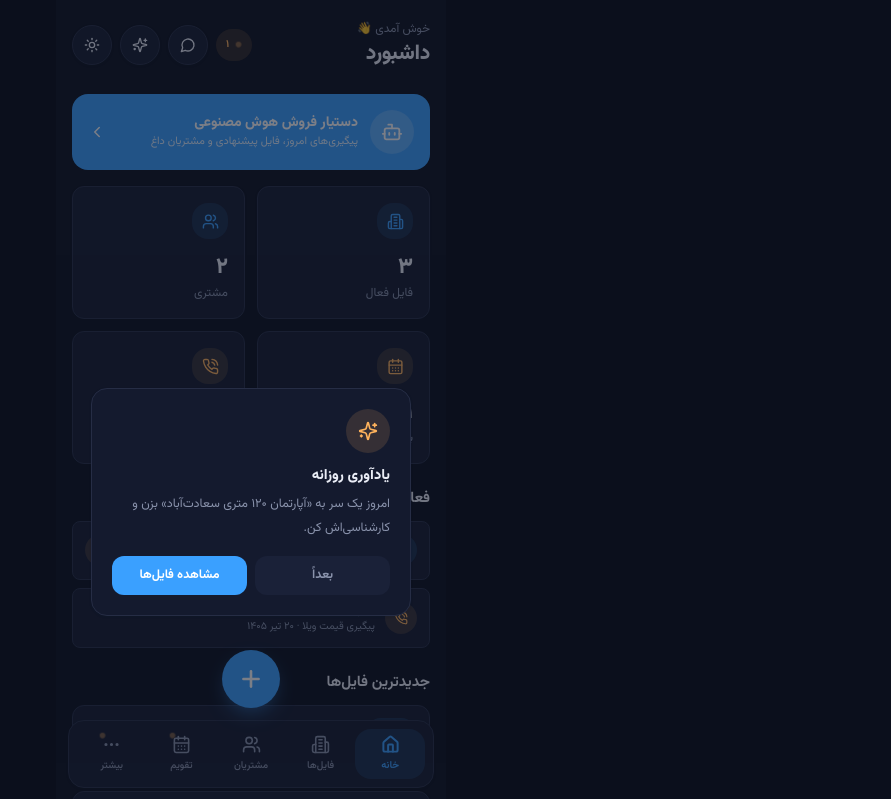
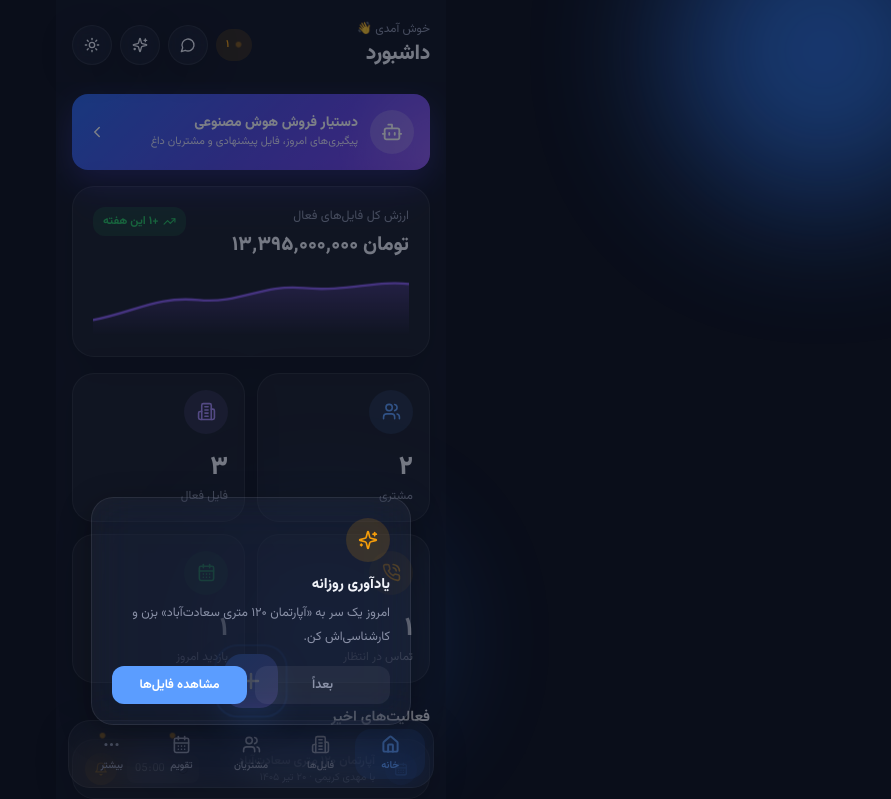
Before and after one commit to filmha3/Flora-crm, a React (Vite) app: page / in a window 1280 px wide. Shown: the top 799 px of the page, without its empty margins (389-1280 px from the left). Built offline with nearby package versions, Linux system fonts and the light colour scheme.

Commit message:
Add files via upload

```diff
--- a/src/App.jsx
+++ b/src/App.jsx
@@ -125,28 +125,35 @@ const STAGE_FILTERS = ["همه", "فعال", "در حال مذاکره", "فرو
 // ---------- Glassmorphism tokens ----------
 const T = {
   dark: {
-    bg: "#0B0F1C", orb1: "#0B0F1C", orb2: "#0B0F1C",
-    surface: "#141A2E", surface2: "#1A2138",
-    border: "#262D45", ink: "#EAEDF6", muted: "#8A93AC",
-    primary: "#3AA0FF", primarySoft: "rgba(58,160,255,0.14)",
-    attn: "#FFB35C", attnSoft: "rgba(255,179,92,0.14)",
-    danger: "#FF6B6F", dangerSoft: "rgba(255,107,111,0.14)",
-    success: "#34D399", successSoft: "rgba(52,211,153,0.14)",
+    bg: "#0A0E1A", orb1: "#2f7cf6", orb2: "#7c6ff5", orb3: "#2f7cf6",
+    surface: "rgba(255,255,255,0.04)", surface2: "rgba(255,255,255,0.06)",
+    border: "rgba(255,255,255,0.08)", ink: "#F0F2F8", muted: "#8B92A8",
+    primary: "#5B9DFF", primarySoft: "rgba(47,124,246,0.15)",
+    attn: "#F59E0B", attnSoft: "rgba(245,158,11,0.15)",
+    danger: "#EF4444", dangerSoft: "rgba(239,68,68,0.14)",
+    success: "#22C55E", successSoft: "rgba(34,197,94,0.15)",
+    purple: "#A78BFA", purpleSoft: "rgba(124,111,245,0.15)",
+    shadow: "0 8px 32px rgba(0,0,0,0.3)",
   },
   light: {
-    bg: "#F4F6FB", orb1: "#F4F6FB", orb2: "#F4F6FB",
-    surface: "#FFFFFF", surface2: "#F0F2F7",
-    border: "#E3E7EF", ink: "#1B2436", muted: "#6B7386",
-    primary: "#0B84FF", primarySoft: "#E7F2FF",
-    attn: "#FF9F43", attnSoft: "#FFF1E2",
-    danger: "#E5484D", dangerSoft: "#FDEBEC",
-    success: "#22C55E", successSoft: "#E8F9EF",
+    bg: "#F3F5FA", orb1: "#2f7cf6", orb2: "#7c6ff5", orb3: "#2f7cf6",
+    surface: "rgba(255,255,255,0.6)", surface2: "rgba(255,255,255,0.45)",
+    border: "rgba(255,255,255,0.7)", ink: "#1B2436", muted: "#6B7386",
+    primary: "#2F7CF6", primarySoft: "rgba(47,124,246,0.12)",
+    attn: "#F59E0B", attnSoft: "rgba(245,158,11,0.13)",
+    danger: "#EF4444", dangerSoft: "rgba(239,68,68,0.12)",
+    success: "#22C55E", successSoft: "rgba(34,197,94,0.12)",
+    purple: "#7C6FF5", purpleSoft: "rgba(124,111,245,0.12)",
+    shadow: "0 8px 28px rgba(47,124,246,0.1)",
   },
 };
 const glass = (c) => ({
   background: c.surface,
+  backdropFilter: "blur(20px) saturate(180%)",
+  WebkitBackdropFilter: "blur(20px) saturate(180%)",
   border: `1px solid ${c.border}`,
-  boxShadow: "0 1px 3px rgba(16,24,40,0.08)",
+  boxShadow: c.shadow,
+  borderRadius: 22,
 });
 
 // ---------- Seed data ----------
@@ -364,9 +371,15 @@ export default function FloraCRM() {
         .flora-sheet { animation: floraSheet .32s cubic-bezier(.22,1,.36,1) both; }
         .flora-pop { animation: floraPop .2s ease both; }
         .flora-pulse { animation: floraPulse 1.6s ease-in-out infinite; }
+        @keyframes floraRipple { 0% { transform: scale(1); opacity: 1; } 100% { transform: scale(1.3); opacity: 0; } }
+        @keyframes floraOrb { 0%,100% { transform: translate(0,0) scale(1);} 33% { transform: translate(20px,-16px) scale(1.05);} 66% { transform: translate(-14px,18px) scale(.95);} }
+        .flora-orb { position: absolute; border-radius: 50%; filter: blur(70px); opacity: .4; animation: floraOrb 14s ease-in-out infinite; pointer-events: none; }
         select { -webkit-appearance: none; appearance: none; }
       `}</style>
 
+      <span className="flora-orb" style={{ width: 300, height: 300, background: c.orb1, top: -90, right: -70 }} />
+      <span className="flora-orb" style={{ width: 260, height: 260, background: c.orb2, bottom: -50, left: -50, animationDelay: "-4s" }} />
+      <span className="flora-orb" style={{ width: 220, height: 220, background: c.orb3, top: "42%", left: "48%", animationDelay: "-8s", opacity: .25 }} />
 
       {/* iPhone 13 Pro sized frame (390 × 844 logical points) */}
       <div className="w-full relative flex flex-col" style={{ maxWidth: 390, minHeight: "100vh" }}>
@@ -397,9 +410,10 @@ export default function FloraCRM() {
         )}
 
         {!detail && (
-          <button onClick={() => setSheet("add")} className="press fixed rounded-full flex items-center justify-center"
-            style={{ bottom: 92, left: "50%", transform: "translateX(-50%)", zIndex: 25, width: 58, height: 58, background: c.primary, boxShadow: `0 8px 20px -6px ${c.primary}90` }}>
-            <Plus color="#fff" size={26} strokeWidth={2.4} />
+          <button onClick={() => setSheet("add")} className="press fixed flex items-center justify-center"
+            style={{ bottom: 92, left: "50%", transform: "translateX(-50%)", zIndex: 25, width: 54, height: 54, borderRadius: 18, background: "linear-gradient(135deg,#2f7cf6,#7c6ff5)", boxShadow: "0 12px 28px rgba(47,124,246,0.5)", position: "fixed" }}>
+            <span style={{ position: "absolute", inset: -8, borderRadius: 22, border: "2px solid rgba(47,124,246,0.35)", animation: "floraRipple 2.2s infinite" }} />
+            <Plus color="#fff" size={24} strokeWidth={2.5} />
           </button>
         )}
 
@@ -503,10 +517,10 @@ function HomeTab({ ctx }) {
   const { c, properties, customers, appointments, calls, setDetail, setTab, goProperties } = ctx;
   const activeProps = properties.filter((p) => p.stage !== "فروخته شد").length;
   const stats = [
-    { label: "فایل فعال", value: activeProps, icon: Building2, color: c.primary, onClick: () => goProperties("فعال") },
     { label: "مشتری", value: customers.length, icon: Users, color: c.primary, onClick: () => setTab("customers") },
-    { label: "بازدید امروز", value: appointments.filter((a) => a.date === todayISO()).length, icon: CalendarDays, color: c.attn, onClick: () => setTab("calendar") },
+    { label: "فایل فعال", value: activeProps, icon: Building2, color: c.purple, onClick: () => goProperties("فعال") },
     { label: "تماس در انتظار", value: calls.filter((cl) => cl.status !== "انجام‌شد").length, icon: PhoneCall, color: c.attn, onClick: () => setTab("more") },
+    { label: "بازدید امروز", value: appointments.filter((a) => a.date === todayISO()).length, icon: CalendarDays, color: c.success, onClick: () => setTab("calendar") },
   ];
   const feed = [
     ...appointments.map((a) => ({ type: "appt", date: a.date, ...a })),
@@ -515,7 +529,8 @@ function HomeTab({ ctx }) {
 
   return (
     <div className="pt-3">
-      <button onClick={() => setDetail({ type: "copilot" })} className="press w-full text-right rounded-2xl p-4 mb-4 flex items-center gap-3" style={{ background: c.primary }}>
+      <button onClick={() => setDetail({ type: "copilot" })} className="press w-full text-right rounded-2xl p-4 mb-4 flex items-center gap-3" style={{ background: "linear-gradient(135deg,#2563eb 0%,#4f46e5 50%,#7c3aed 100%)", boxShadow: "0 12px 32px rgba(79,70,229,0.35)", position: "relative", overflow: "hidden" }}>
+        <span style={{ position: "absolute", top: "-50%", right: "-30%", width: 200, height: 200, background: "radial-gradient(circle, rgba(255,255,255,0.15), transparent 70%)", animation: "floraFloat 4s ease-in-out infinite" }} />
         <div className="w-11 h-11 rounded-full flex items-center justify-center shrink-0 flora-float" style={{ background: "rgba(255,255,255,0.18)" }}><Bot size={22} color="#fff" /></div>
         <div className="flex-1 min-w-0">
           <p style={{ fontSize: 14, fontWeight: 800, color: "#fff" }}>دستیار فروش هوش مصنوعی</p>
@@ -524,11 +539,13 @@ function HomeTab({ ctx }) {
         <ChevronLeft size={18} color="#fff" />
       </button>
 
-      <div className="grid grid-cols-2 gap-3">
+      <PortfolioValueCard c={c} properties={properties} />
+
+      <div className="grid grid-cols-2 gap-3 mt-4">
         {stats.map((s, i) => (
           <button key={i} onClick={s.onClick} className="press text-right rounded-xl p-4" style={glass(c, 24)}>
-            <div className="w-9 h-9 rounded-2xl flex items-center justify-center mb-3" style={{ background: s.color + "22" }}><s.icon size={17} color={s.color} /></div>
-            <p style={{ fontSize: 22, fontWeight: 800 }}>{faDigits(s.value)}</p>
+            <div className="w-11 h-11 rounded-full flex items-center justify-center mb-3.5" style={{ background: s.color + "22" }}><s.icon size={19} color={s.color} /></div>
+            <p style={{ fontSize: 26, fontWeight: 800 }}>{faDigits(s.value)}</p>
             <p style={{ fontSize: 12, color: c.muted }}>{s.label}</p>
           </button>
         ))}
@@ -547,6 +564,40 @@ function HomeTab({ ctx }) {
     </div>
   );
 }
+
+function PortfolioValueCard({ c, properties }) {
+  const active = properties.filter((p) => p.stage !== "فروخته شد");
+  const total = active.reduce((sum, p) => sum + (p.price || 0), 0);
+  const addedThisWeek = properties.filter((p) => p.createdAt && daysSince(p.createdAt) <= 7).length;
+  return (
+    <div className="rounded-2xl p-5" style={glass(c, 24)}>
+      <div className="flex items-start justify-between">
+        <div>
+          <p style={{ fontSize: 12.5, color: c.muted, marginBottom: 4 }}>ارزش کل فایل‌های فعال</p>
+          <h2 style={{ fontSize: 20, fontWeight: 800, direction: "ltr", textAlign: "right" }}>{fmtToman(total)}</h2>
+        </div>
+        <div className="flex items-center gap-1 rounded-xl px-2.5 py-1.5" style={{ background: c.successSoft, color: c.success, fontSize: 11.5, fontWeight: 700 }}>
+          <TrendingUp size={13} /> {addedThisWeek > 0 ? `+${faDigits(addedThisWeek)} این هفته` : "به‌روز"}
+        </div>
+      </div>
+      <div style={{ height: 64, marginTop: 12 }}>
+        <svg viewBox="0 0 300 80" preserveAspectRatio="none" width="100%" height="100%">
+          <defs>
+            <linearGradient id="floraChartGrad" x1="0" y1="0" x2="0" y2="1">
+              <stop offset="0%" stopColor="#8b5cf6" stopOpacity="0.35" />
+              <stop offset="100%" stopColor="#8b5cf6" stopOpacity="0" />
+            </linearGradient>
+          </defs>
+          <path d="M0,60 C40,50 60,30 100,35 C140,40 160,15 200,20 C240,25 270,10 300,15 L300,80 L0,80 Z" fill="url(#floraChartGrad)" style={{ opacity: 0, animation: "floraChartFade 1s ease forwards 1.2s" }} />
+          <path d="M0,60 C40,50 60,30 100,35 C140,40 160,15 200,20 C240,25 270,10 300,15" fill="none" stroke="#8b5cf6" strokeWidth="3" strokeLinecap="round"
+            style={{ strokeDasharray: 600, strokeDashoffset: 600, animation: "floraChartDraw 1.8s ease forwards .4s" }} />
+        </svg>
+      </div>
+      <style>{`@keyframes floraChartDraw { to { stroke-dashoffset: 0; } } @keyframes floraChartFade { to { opacity: 1; } }`}</style>
+    </div>
+  );
+}
+
 
 function ActivityApptRow({ a, ctx, showDelete }) {
   const { c, properties, setAppointments, scheduleReminder, notify } = ctx;
@@ -1129,7 +1180,7 @@ ${recentNotes || "موردی ثبت نشده"}`;
     <div className="pt-2">
       <BackHeader c={c} title="برنامه‌ی امروز" onBack={onBack} />
 
-      <div className="rounded-2xl p-4 mb-4" style={{ background: c.primary }}>
+      <div className="rounded-2xl p-4 mb-4" style={{ background: "linear-gradient(135deg,#2563eb 0%,#4f46e5 50%,#7c3aed 100%)" }}>
         <p style={{ fontSize: 15, fontWeight: 800, color: "#fff" }}>{greetingPhrase()}{agentName ? ` ${agentName}` : ""} 👋</p>
         <p style={{ fontSize: 12, color: "rgba(255,255,255,0.9)", marginTop: 4, lineHeight: 1.9 }}>
           {plan?.greeting || `${faDigits(overdue.length)} مشتری نیاز به پیگیری دارند و ${faDigits(sleeping.length)} فایل مدتی است تکون نخورده. برای برنامه‌ی کامل امروز، پایین را بزن.`}
@@ -1294,7 +1345,7 @@ ${transcript}
 function SheetShell({ c, title, onClose, children }) {
   return (
     <div className="absolute inset-0 z-30 flex items-end" style={{ background: "rgba(0,0,0,0.45)" }} onClick={onClose}>
-      <div onClick={(e) => e.stopPropagation()} className="w-full rounded-t-2xl p-5 flora-sheet max-h-[85%] overflow-y-auto" style={glass(c, 36)}>
+      <div onClick={(e) => e.stopPropagation()} className="w-full p-5 flora-sheet max-h-[85%] overflow-y-auto" style={{ ...glass(c), borderRadius: "26px 26px 0 0" }}>
         <div className="w-10 h-1.5 rounded-full mx-auto mb-4" style={{ background: c.surface2 }} />
         <div className="flex items-center justify-between mb-4"><h3 style={{ fontSize: 15.5, fontWeight: 800 }}>{title}</h3><button onClick={onClose} className="w-8 h-8 rounded-full flex items-center justify-center" style={{ background: c.surface2 }}><X size={14} color={c.ink} /></button></div>
         {children}
@@ -1325,7 +1376,7 @@ function QuickAddSheet({ ctx, onClose }) {
 function Field({ c, label, children }) { return <div className="mb-3"><label style={{ fontSize: 12, color: c.muted, marginBottom: 6, display: "block" }}>{label}</label>{children}</div>; }
 function inputStyle(c) { return { width: "100%", background: c.surface2, border: "none", borderRadius: 16, padding: "12px 14px", fontSize: 14, color: c.ink, outline: "none", fontFamily: "inherit" }; }
 function Select({ c, value, onChange, options, placeholder }) { return <select value={value} onChange={onChange} style={inputStyle(c)}><option value="">{placeholder}</option>{options.map((o) => <option key={o.value} value={o.value}>{o.label}</option>)}</select>; }
-function SubmitBtn({ c, label, onClick, disabled }) { return <button onClick={onClick} disabled={disabled} className="press w-full rounded-xl py-3.5 mt-2" style={{ background: disabled ? c.surface2 : c.primary, color: disabled ? c.muted : "#fff", fontWeight: 700, fontSize: 14.5 }}>{label}</button>; }
+function SubmitBtn({ c, label, onClick, disabled }) { return <button onClick={onClick} disabled={disabled} className="press w-full rounded-xl py-3.5 mt-2" style={{ background: disabled ? c.surface2 : "linear-gradient(135deg,#2563eb 0%,#4f46e5 50%,#7c3aed 100%)", color: disabled ? c.muted : "#fff", fontWeight: 700, fontSize: 14.5 }}>{label}</button>; }
 
 function JalaliDatePicker({ c, value, onChange }) {
   const [open, setOpen] = useState(false);
```
